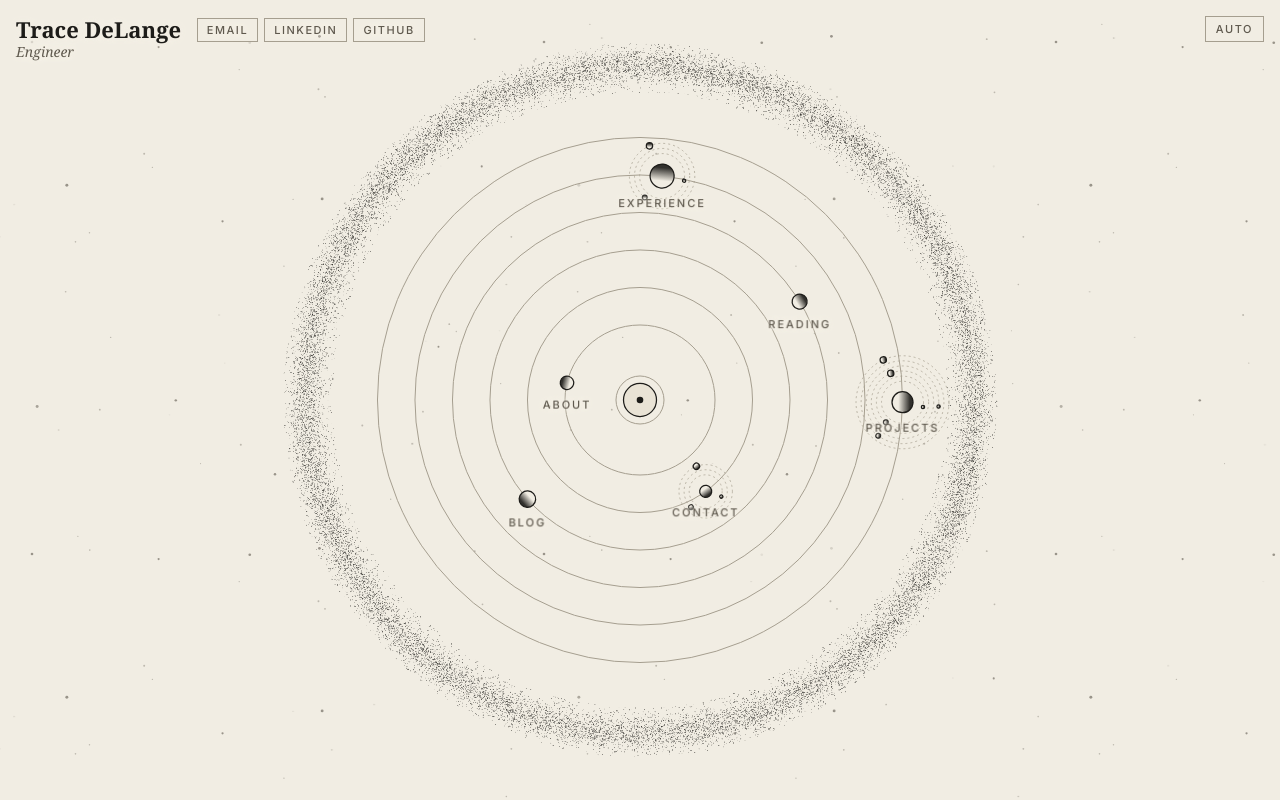
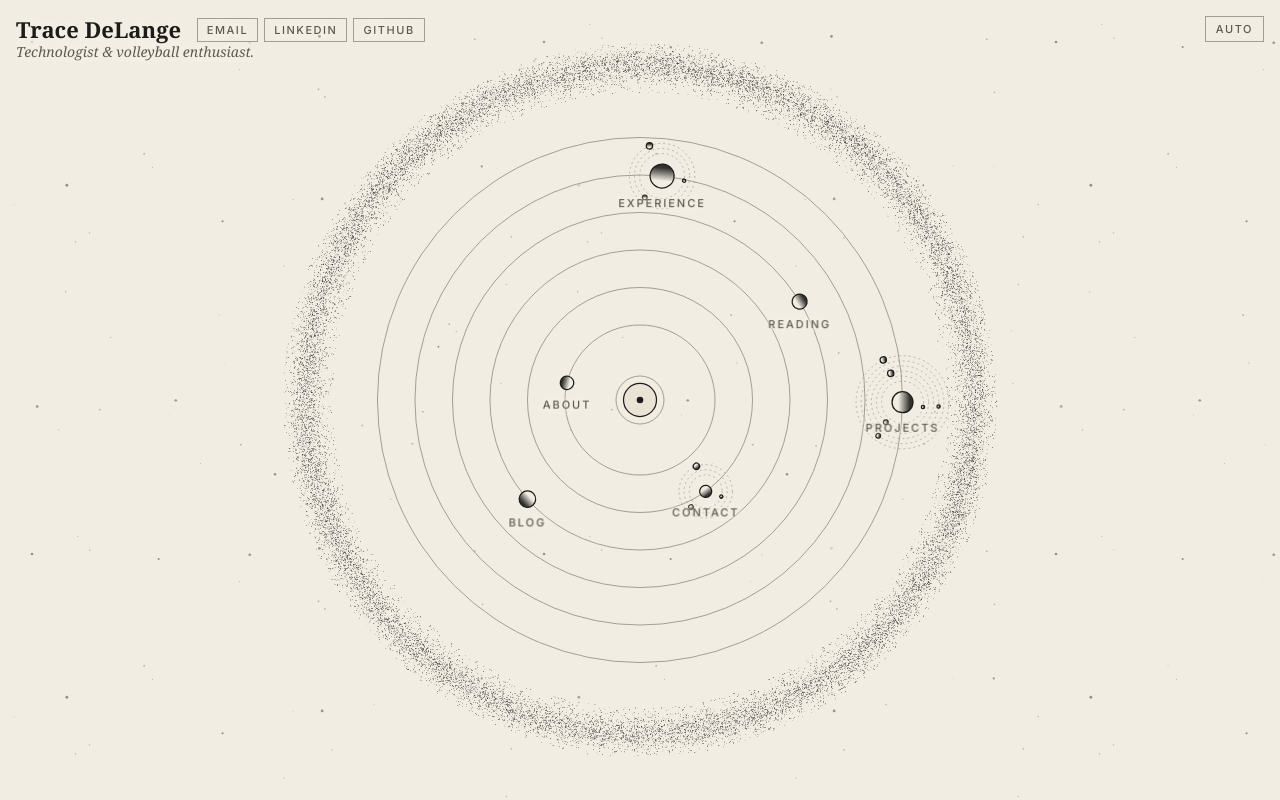
Before and after one commit to tracedelange/home-base, a website: page src/index.html in a window 1280 px wide. Drawn offline with Linux system fonts and the light colour scheme; animation ran at ten frames a second; a web font is replaced by a local one.

Commit message:
Update subtitle line

```diff
--- a/src/index.html
+++ b/src/index.html
@@ -21,7 +21,7 @@
 <main>
   <header class="masthead">
     <h1>Trace DeLange <a class="social" href="mailto:tracedelange@me.com">Email</a><a class="social" href="https://www.linkedin.com/in/trace-delange">LinkedIn</a><a class="social" href="https://github.com/tracedelange">GitHub</a></h1>
-    <p>Engineer</p>
+    <p>Technologist & volleyball enthusiast.</p>
   </header>
 
   <!-- The chart is built from this list: each top-level li is a planet, its links are moons.
```
